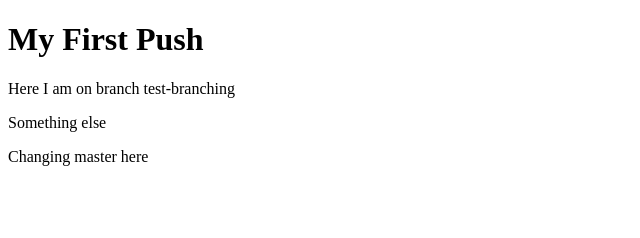
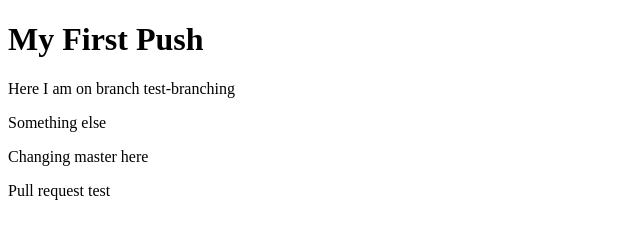
Before and after one commit to r66ff/nycda-first-repo, a plain HTML site: page index.html in a window 1280 px wide. Shown: the whole page, without its empty margins (0-640 px from the left). Drawn offline with Linux system fonts and the light colour scheme.

Commit message:
added new text

```diff
--- a/index.html
+++ b/index.html
@@ -9,5 +9,6 @@
     <p>Here I am on branch test-branching</p>
     <p>Something else</p>
     <p>Changing master here</p>
+    <p>Pull request test</p>
   </body>
 </html>
```
